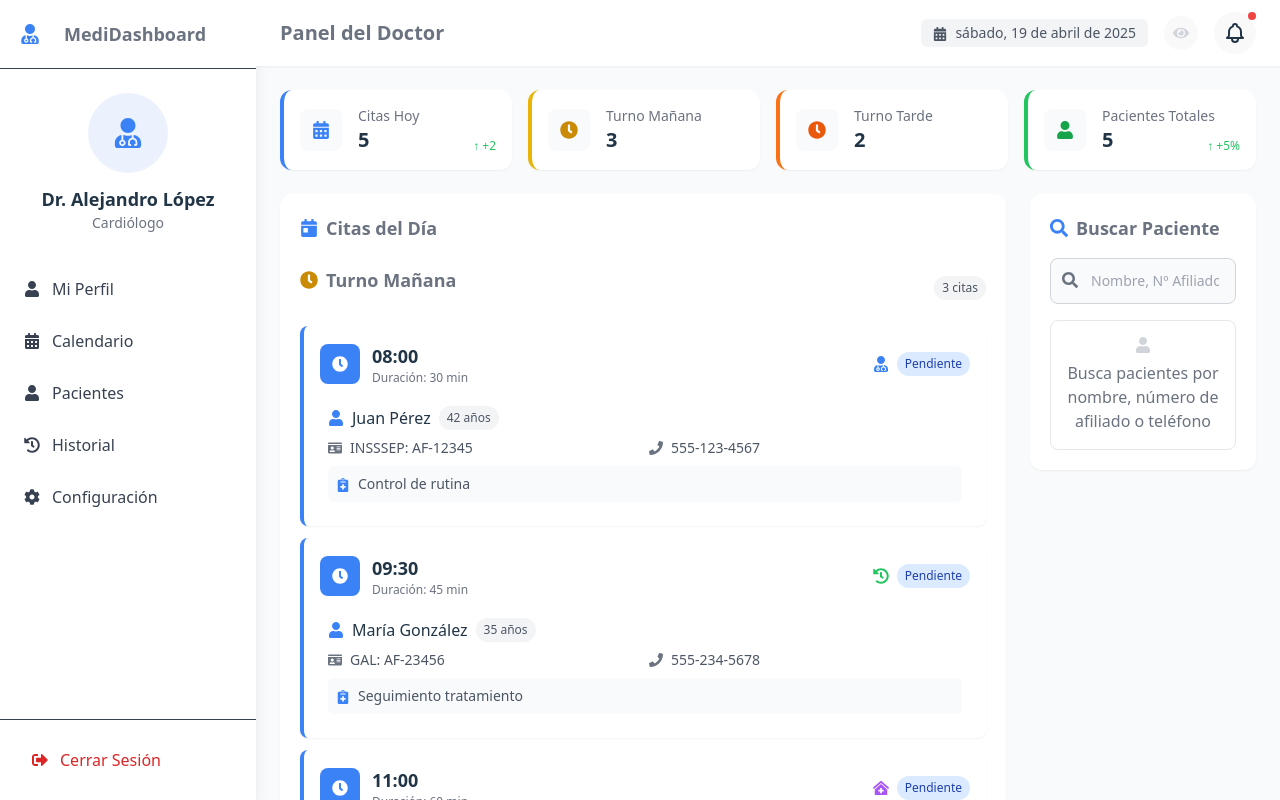
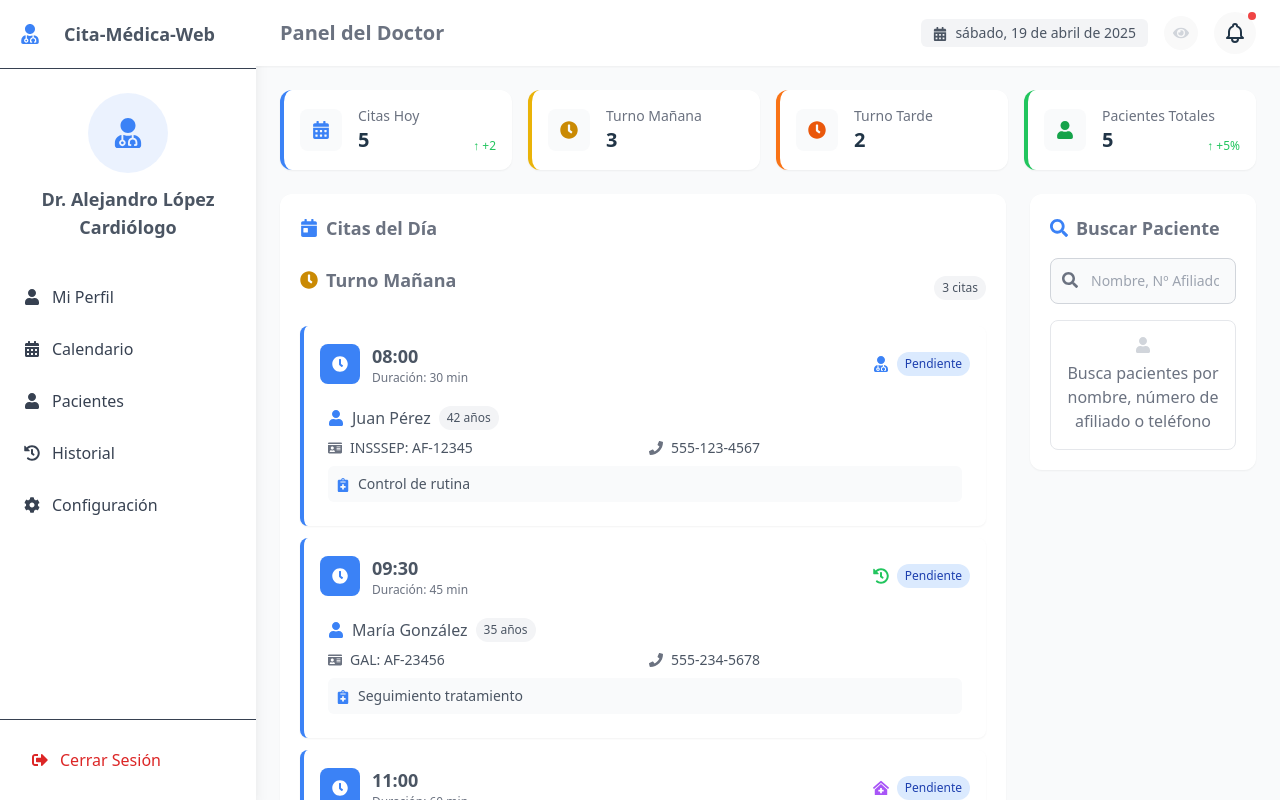
Before and after one commit to jorgehara/CharlyBot, a React (Vite) app in the folder dashboard/: page / in a window 1280 px wide. Built offline with nearby package versions, Linux system fonts and the light colour scheme.

Commit message:
all OK, email nuevo y API OK

```diff
--- a/dashboard/src/components/Dashboard.tsx
+++ b/dashboard/src/components/Dashboard.tsx
@@ -256,11 +256,11 @@ const AppointmentCard: FC<AppointmentCardProps> = ({ appointment, onSelectPatien
     <div className={`${darkMode ? 'bg-gray-800 hover:bg-gray-750' : 'bg-white hover:bg-gray-50'} rounded-lg shadow-sm p-4 mb-3 hover:shadow-md transition-all duration-200 border-l-4 ${darkMode ? 'border-primary-600' : 'border-primary'}`}>
       <div className="flex justify-between items-center">
         <div className="flex items-center">
-          <div className={`${darkMode ? 'bg-primary-600' : 'bg-primary'} text-white rounded-lg w-10 h-10 flex items-center justify-center mr-3`}>
+          <div className={`${darkMode ? 'bg-sky-900' : 'bg-primary'} text-white rounded-lg w-10 h-10 flex items-center justify-center mr-3`}>
             <FaClock />
           </div>
           <div>
-            <span className="font-bold text-lg">{appointment.time}</span>
+            <span className={`font-bold text-lg ${darkMode ? 'text-gray-200' : 'text-gray-600'}`}>{appointment.time}</span>
             <span className={`block text-xs ${darkMode ? 'text-gray-400' : 'text-gray-500'}`}>Duración: {appointment.duration} min</span>
           </div>
         </div>
@@ -280,7 +280,7 @@ const AppointmentCard: FC<AppointmentCardProps> = ({ appointment, onSelectPatien
       >
         <div className="flex items-center">
           <FaUser className={`${darkMode ? 'text-primary-400' : 'text-primary'} mr-2`} />
-          <h3 className="font-medium">{appointment.patient.name} {appointment.patient.lastName}</h3>
+          <h3 className={`font-medium ${darkMode ? 'text-gray-200' : 'text-gray-600'}`}>{appointment.patient.name} {appointment.patient.lastName}</h3>
           <span className={`ml-2 text-xs px-2 py-1 rounded-full ${darkMode ? 'bg-gray-700 text-gray-300' : 'bg-gray-100 text-gray-600'}`}>
             {appointment.patient.age} años
           </span>
@@ -361,7 +361,7 @@ const Dashboard: FC<{ darkMode: boolean; toggleDarkMode: () => void }> = ({ dark
         <div className="p-5 border-b border-gray-700">
           <h1 className="text-xl font-bold flex items-center gap-4">
             <FaUserMd className="mr-2 text-primary" />
-            <span className={`text-lg ${darkMode ? 'text-gray-400' : 'text-gray-500'}`}>MediDashboard</span>
+            <span className={`text-lg font-bold ${darkMode ? 'text-gray-200' : 'text-gray-600'}`}>Cita-Médica-Web</span>
           </h1>
         </div>
 
@@ -369,8 +369,8 @@ const Dashboard: FC<{ darkMode: boolean; toggleDarkMode: () => void }> = ({ dark
           <div className={`w-20 h-20 rounded-full ${darkMode ? 'bg-gray-700' : 'bg-primary bg-opacity-10'} flex items-center justify-center mb-3`}>
             <FaUserMd className="text-3xl text-primary" />
           </div>
-          <h2 className="text-lg font-bold">Dr. Alejandro López</h2>
-          <p className={`text-sm ${darkMode ? 'text-gray-400' : 'text-gray-500'}`}>Cardiólogo</p>
+          <h2 className={`text-lg font-bold ${darkMode ? 'text-gray-200' : 'text-gray-600'}`}>Dr. Alejandro López</h2>
+          <p className={`font-bold text-lg ${darkMode ? 'text-gray-200' : 'text-gray-600'}`}>Cardiólogo</p>
         </div>
 
         <nav className="mt-8 flex-1 px-2 space-y-1">
@@ -502,12 +502,12 @@ const Dashboard: FC<{ darkMode: boolean; toggleDarkMode: () => void }> = ({ dark
           </div>
 
           {/* Contenido principal en grid */}
-          <div className="grid grid-cols-1 lg:grid-cols-4 gap-6">
+            <div className="grid grid-cols-1 lg:grid-cols-4 gap-6 max-w-5xl mx-auto">
             {/* Sección de citas (3/4 del ancho en desktop) */}
             <div className={`lg:col-span-3 ${showPatientDetails && isMobile ? 'hidden' : 'block'}`}>
               <div className={`${darkMode ? 'bg-gray-800' : 'bg-white'} rounded-xl shadow-sm p-5 h-full transition-colors duration-200`}>
                 <div className="flex justify-between items-center mb-6">
-                  <h3 className={`text-lg font-bold flex items-center ${darkMode ? 'text-gray-400' : 'text-gray-500'}`}>
+                  <h3 className={`text-lg font-bold flex items-center ${darkMode ? 'text-gray-300' : 'text-gray-500'}`}>
                     <FaCalendarDay className="mr-2 text-primary" />
                     Citas del Día
                   </h3>
@@ -528,7 +528,7 @@ const Dashboard: FC<{ darkMode: boolean; toggleDarkMode: () => void }> = ({ dark
                 {morningAppointments.length > 0 && (
                   <div className="mb-8">
                     <div className="flex items-center justify-between mb-4">
-                      <h4 className={`text-lg font-bold mb-4 flex items-center ${darkMode ? 'text-gray-400' : 'text-gray-500'}`}>
+                      <h4 className={`text-lg font-bold mb-4 flex items-center ${darkMode ? 'text-gray-300' : 'text-gray-500'}`}>
                         <FaClock className={`mr-2 ${darkMode ? 'text-yellow-400' : 'text-yellow-600'}`} />
                         <span>Turno Mañana</span>
                       </h4>
@@ -552,7 +552,7 @@ const Dashboard: FC<{ darkMode: boolean; toggleDarkMode: () => void }> = ({ dark
                 {afternoonAppointments.length > 0 && (
                   <div>
                     <div className="flex items-center justify-between mb-4">
-                      <h4 className="text-md font-bold flex items-center">
+                      <h4 className={`text-lg font-bold mb-4 flex items-center ${darkMode ? 'text-gray-300' : 'text-gray-500'}`}>
                         <FaClock className={`mr-2 ${darkMode ? 'text-orange-400' : 'text-orange-600'}`} />
                         <span>Turno Tarde</span>
                       </h4>
@@ -730,7 +730,7 @@ const Dashboard: FC<{ darkMode: boolean; toggleDarkMode: () => void }> = ({ dark
                               </svg>
                               <span className={`font-medium ${darkMode ? 'text-gray-300' : 'text-gray-700'}`}>Email</span>
                             </div>
-                            <p className={`pl-5 ${darkMode ? 'text-white' : 'text-gray-800'}`}>
+                            <p className={`text-xs break-words pl-5 ${darkMode ? 'text-white' : 'text-gray-800'}`}>
                               {selectedPatient.email}
                             </p>
                           </div>
--- a/dashboard/src/components/Header.tsx
+++ b/dashboard/src/components/Header.tsx
@@ -23,19 +23,19 @@ const Header: FC = () => {
 
         <div className="flex space-x-2">
           <button
-            className={`p-2 rounded-full ${darkMode ? 'bg-gray-700 text-yellow-300 hover:bg-gray-600' : 'bg-gray-100 text-gray-700 hover:bg-gray-200'} transition-colors duration-200`}
+            className={`p-2 rounded-full ${darkMode ? 'bg-gray-700 text-yellow-300' : 'bg-gray-100 text-gray-700'} transition-colors duration-200`}
             onClick={toggleDarkMode}
             title={darkMode ? "Cambiar a modo claro" : "Cambiar a modo oscuro"}
           >
             {darkMode ? <FaEyeSlash size="18" /> : <FaEye size="18" />}
           </button>
 
-          <button className={`relative p-1 ${darkMode ? 'text-gray-300 hover:text-white' : 'text-gray-600 hover:text-primary'}`}>
+          <button className={`relative p-1 ${darkMode ? 'text-gray-300' : 'text-gray-600'}`}>
             <FaBell size="18" />
             <span className="absolute top-0 right-0 h-3 w-3 bg-red-500 rounded-full text-xs text-white flex items-center justify-center"></span>
           </button>
 
-          <button className={`relative p-1 ${darkMode ? 'text-gray-300 hover:text-white' : 'text-gray-600 hover:text-primary'}`}>
+          <button className={`relative p-1 ${darkMode ? 'text-gray-300' : 'text-gray-600'}`}>
             <FaEnvelope size="18" />
             <span className="absolute top-0 right-0 h-3 w-3 bg-red-500 rounded-full text-xs text-white flex items-center justify-center"></span>
           </button>
```
Also changed, not shown: 2 other files (tests, documents, lock files or other folders).
